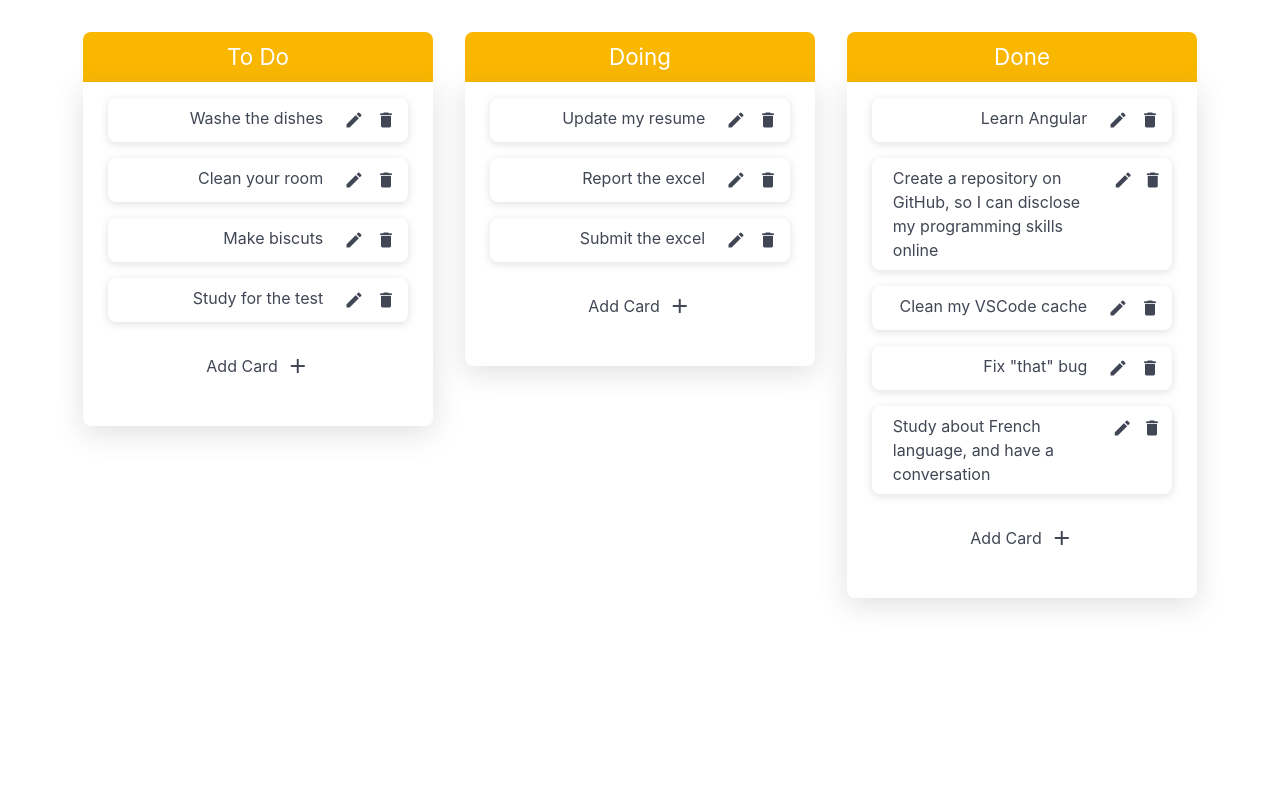
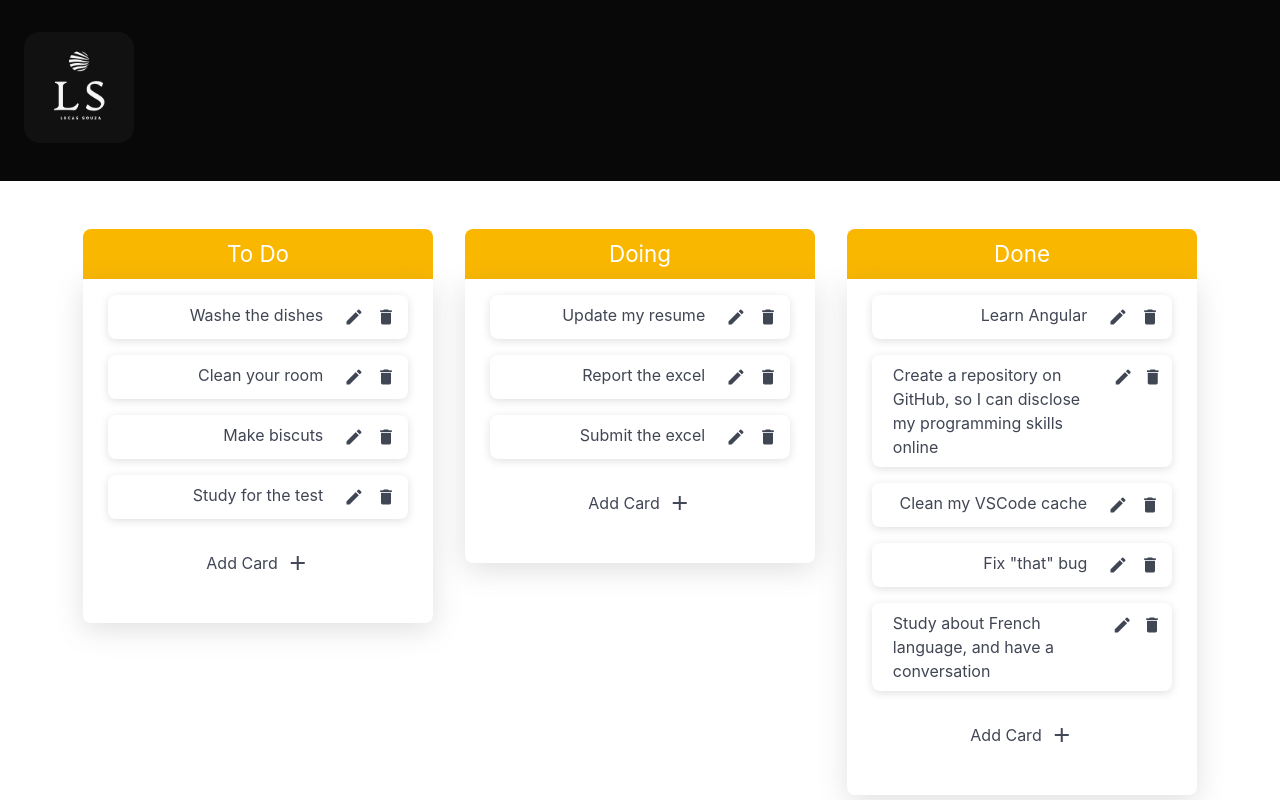
Before and after one commit to LucasVieiraaaa/Kanban, an Angular app: page / in a window 1280 px wide. Built offline with nearby package versions, Linux system fonts and the light colour scheme; a web font is replaced by a local one.

Commit message:
Adding header to my page

```diff
--- a/src/app/app.component.html
+++ b/src/app/app.component.html
@@ -1 +1,2 @@
+<app-header></app-header>
 <router-outlet></router-outlet>
--- a/src/app/app.module.ts
+++ b/src/app/app.module.ts
@@ -11,13 +11,15 @@ import { EditCardComponent } from './edit-card/edit-card.component';
 import { MatFormFieldModule } from '@angular/material/form-field';
 import { MatInputModule } from '@angular/material/input';
 import { FormsModule } from '@angular/forms';
+import { HeaderComponent } from './header/header.component';
 
 @NgModule({
   declarations: [
     AppComponent,
     MainViewComponent,
-    EditCardComponent
-  ],
+    EditCardComponent,
+    HeaderComponent
+   ],
   imports: [
     BrowserModule,
     AppRoutingModule,
--- /dev/null
+++ b/src/app/header/header.component.html
@@ -0,0 +1,3 @@
+<div class="header">
+  <img src="layout/imgs/logo-ls-web.png" alt="logo">
+</div>
--- /dev/null
+++ b/src/app/header/header.component.scss
@@ -0,0 +1,13 @@
+.header{
+    width: 100%;
+    background-color: #080808;
+    padding: 2em;
+    padding-left: 1.5em;
+    margin-bottom: 1em;
+    height: auto;
+}
+
+img{
+    max-width: 110px;
+    border-radius: 1em;
+}
--- /dev/null
+++ b/src/app/header/header.component.ts
@@ -0,0 +1,15 @@
+import { Component, OnInit } from '@angular/core';
+
+@Component({
+  selector: 'app-header',
+  templateUrl: './header.component.html',
+  styleUrls: ['./header.component.scss']
+})
+export class HeaderComponent implements OnInit {
+
+  constructor() { }
+
+  ngOnInit() {
+  }
+
+}
```
Also changed, not shown: public/layout/imgs/logo-ls-web.png (added).
